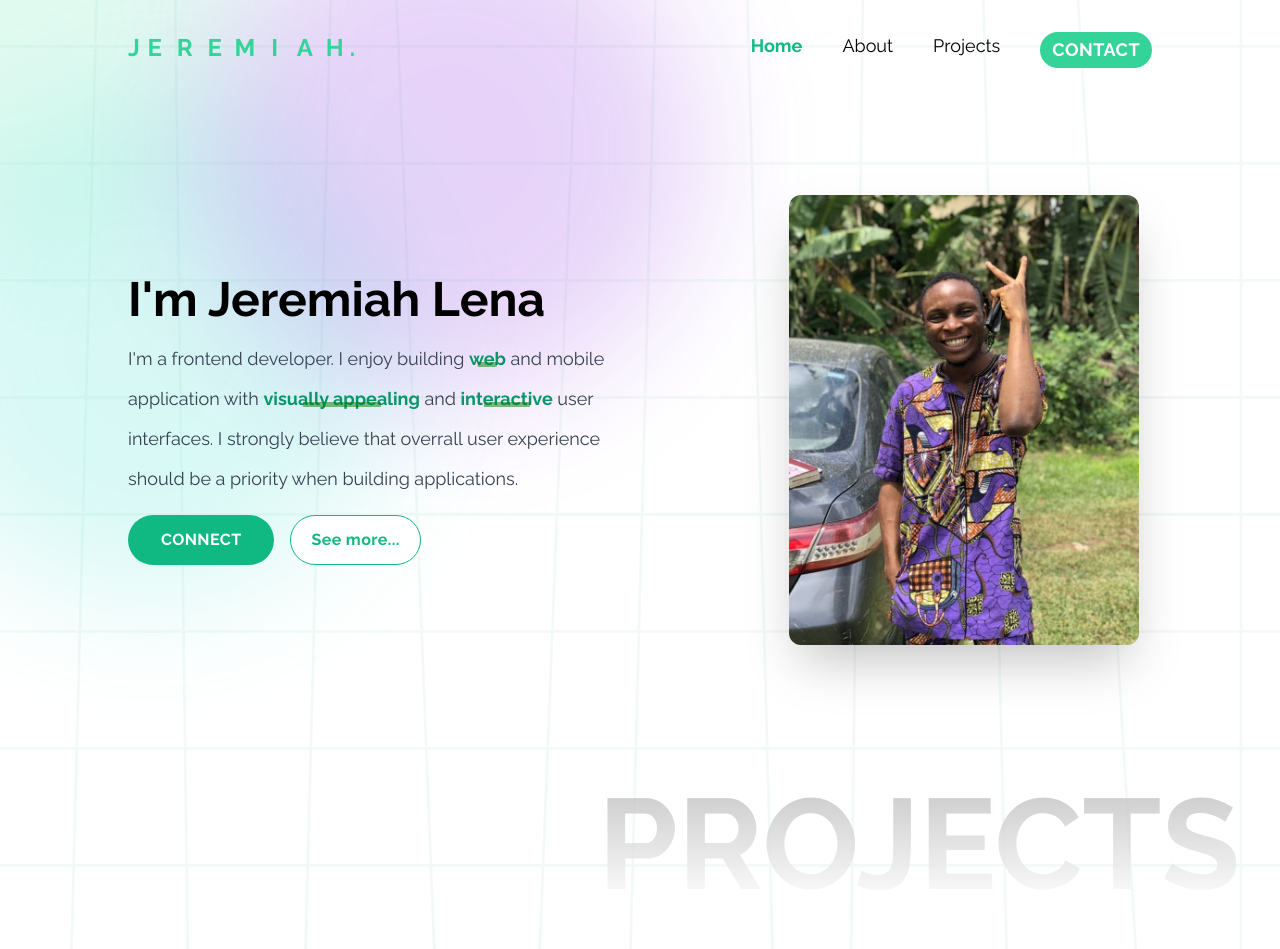
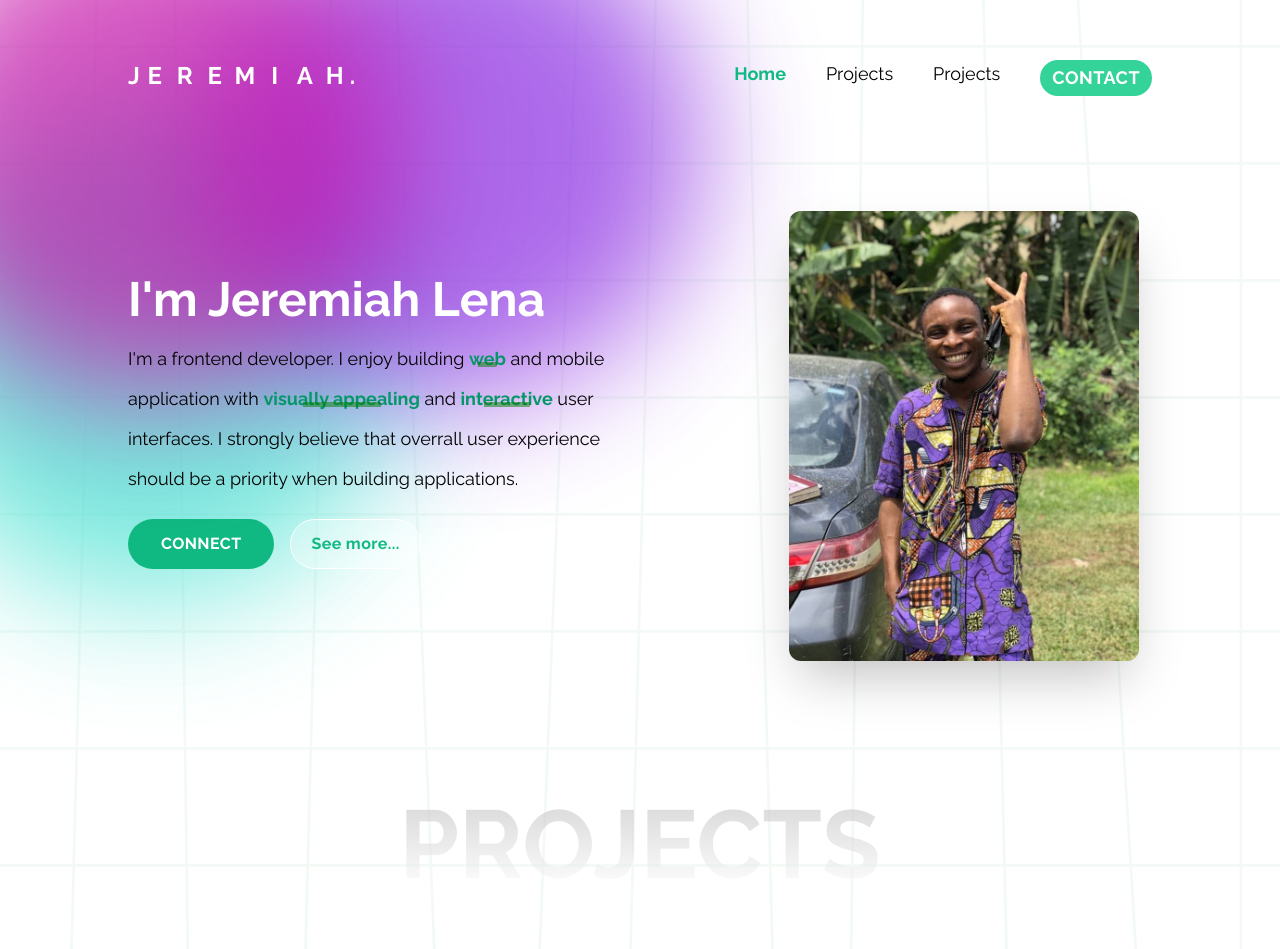
Before and after one commit to lenajeremy/portfolio, a React (Create React App) app: page / in a window 1280 px wide. Shown: the top 949 px of the page. Built offline with nearby package versions, Linux system fonts and the light colour scheme; no server answers; the database is empty; the HTML template or start-up script is replaced by a standard one.

Commit message:
silly changes and im tired

```diff
--- a/package.json
+++ b/package.json
@@ -3,8 +3,8 @@
   "version": "0.1.0",
   "private": true,
   "dependencies": {
-    "@ckeditor/ckeditor5-build-classic": "^31.1.0",
-    "@ckeditor/ckeditor5-react": "^3.0.3",
+    "@ckeditor/ckeditor5-build-classic": "23.1.0",
+    "@ckeditor/ckeditor5-react": "3.0.0",
     "@testing-library/jest-dom": "^5.11.4",
     "@testing-library/react": "^11.1.0",
     "@testing-library/user-event": "^12.1.10",
@@ -13,6 +13,7 @@
     "@types/react": "^17.0.0",
     "@types/react-dom": "^17.0.0",
     "axios": "^0.24.0",
+    "firebase": "^9.6.1",
     "framer-motion": "^5.5.5",
     "react": "^17.0.2",
     "react-dom": "^17.0.2",
--- a/src/App.css
+++ b/src/App.css
@@ -4,7 +4,7 @@
 
 
 html{
-    color-scheme: dark light;
+    color-scheme: light dark;
     scroll-behavior: smooth;
 
 }
--- a/src/App.tsx
+++ b/src/App.tsx
@@ -11,8 +11,6 @@ import { MyStack } from './components/MyStack'
 import { BrowserRouter, Routes, Route, Outlet } from 'react-router-dom'
 import { AnimatePresence, AnimateSharedLayout } from 'framer-motion'
 import { Contact } from './components/Contact'
-// import { CKEditor } from '@ckeditor/ckeditor5-react'
-// import ClassicEditor from '@ckeditor/ckeditor5-build-classic'
 
 const HomePage = () => (
   <React.Fragment>
--- a/src/components/Footer.tsx
+++ b/src/components/Footer.tsx
@@ -2,7 +2,7 @@ import React from 'react';
 
 const Footer: React.FC = () => {
     return (
-        <footer className='p-10 bg-green-800 text-center mb-64'>
+        <footer className='p-10 bg-green-800 text-center'>
             <div className=" tracking-xl header__logo text-white text-lg font-bold pointer">Jeremiah <span
                 className='text-green-500 bg-white px-2 py-0.5 rounded tracking-wide'>LENA</span></div>
             <p className="text-white">Designed by Jeremiah Lena &copy; 2020</p>
--- a/src/components/Header.tsx
+++ b/src/components/Header.tsx
@@ -10,20 +10,20 @@ import {
 export const Header: React.FC = () => {
   const { scrollY } = useViewportScroll()
 
-  const width = useTransform(scrollY, [0, 100], [30, 0])
-  const opacity = useTransform(scrollY, [0, 100], [1, 0])
-  const scale = useTransform(scrollY, [30, 100], [1, 2])
+  const width = useTransform(scrollY, [0, 150], [30, 0])
+  const opacity = useTransform(scrollY, [0, 150], [1, 0])
+  const scale = useTransform(scrollY, [50, 150], [1, 2])
   const translateX = useTransform(scale, value => (value - 1)  * 48)
 
   return (
     <React.Fragment>
-      <header className="header flex md:py-8 justify-between md:px-32 p-10">
+      <header className="header flex md:py-10 justify-between md:px-32 p-10 bg-dark">
         <Link to="/">
           <motion.div
             style={{ scale, x: translateX }}
             className="header__logo text-green-400 text-2xl font-bold pointer"
           >
-            <motion.span className="logo-j1" whileHover={{ y: -5 }}>
+            <motion.span className="logo-j1" whileHover={{ y: -6 }}>
               J
             </motion.span>
             <motion.span
@@ -84,7 +84,7 @@ export const Header: React.FC = () => {
               <a href="/">Home</a>
             </li>
             <li className="header__navitem">
-              <a href="/">About</a>
+              <a href="/">Projects</a>
             </li>
             <li className="header__navitem">
               <a href="/">Projects</a>
--- a/src/components/Hero.tsx
+++ b/src/components/Hero.tsx
@@ -8,11 +8,11 @@ const Hero: React.FC = () => {
 
   return (
     <div className="hero grid md:grid-cols-2 gap-4 h-3/4 text-center md:text-left content-center">
-      <div className="absolute blurred-blob bg-green-300 rounded-full filter blur-3xl"></div>
+      <div className="absolute blurred-blob rounded-full filter blur-3xl"></div>
       <div className="absolute blurred-blob rounded-full filter blur-3xl"></div>
       <div className="absolute blurred-blob rounded-full filter blur-3xl"></div>
 
-      <div className="rounded items-center md:pl-32 w-full h-full space-y-4 md:pt-20 relative order-1 md:order-0">
+      <div className="rounded items-center md:pl-32 w-full h-full space-y-4 md:pt-16 relative order-1 md:order-0">
         <h1 className="text-3xl md:text-5xl font-semibold md:font-bold">
           I'm Jeremiah Lena
         </h1>
@@ -41,7 +41,7 @@ const Hero: React.FC = () => {
           <motion.button
             whileHover={{ scale: 1.1 }}
             whileTap={{ scale: 0.9, rotate: -3 }}
-            className="border-green-500 hover:bg-green-500 hover:text-white border rounded-full bg-white text-green-500 tracking-wide px-5 py-2 font-bold"
+            className="hover:bg-green-500 bg-white bg-opacity-30 text-green-500 hover:text-white hover:border-green-500 border border-white rounded-full bg-transparent tracking-wide px-5 py-2 font-bold"
           >
             See more...
           </motion.button>
--- a/src/components/MyStack.tsx
+++ b/src/components/MyStack.tsx
@@ -10,10 +10,10 @@ export const MyStack = () => {
 
   return (
     <div className="md:p-10 technologies h-screen overflow-hidden flex flex-col justify-center">
-      <h1 className="text-right text-8xl uppercase text-white font-bold primary">
+      <h1 className="text-center text-8xl uppercase text-white font-bold primary">
         TECHNOLOGIES
       </h1>
-      <motion.div className='flex gap-10'>
+      <motion.div className='flex gap-24'>
         <div className='html'>
             <img src={html} alt="" />
         </div>
--- a/src/components/Projects.tsx
+++ b/src/components/Projects.tsx
@@ -3,6 +3,8 @@ import React, { useEffect, useState } from 'react'
 import { Link } from 'react-router-dom'
 import { Loader } from './Loader'
 import { motion } from 'framer-motion'
+import app from '../firebase'
+import { getFirestore, getDocs, collection, DocumentData } from 'firebase/firestore'
 
 export interface ProjectInterface {
   title: string
@@ -16,7 +18,7 @@ export interface ProjectInterface {
 }
 
 export function getSingleProjectFromRequest(
-  projectRequest: any,
+  projectRequest: DocumentData,
 ): ProjectInterface {
   return {
     title: projectRequest.title,
@@ -30,43 +32,46 @@ export function getSingleProjectFromRequest(
   }
 }
 
-export function getProjectArrayFromRequest(
+export function getProjectArrayFromFirebase(
   projectsRequest: any,
 ): ProjectInterface[] {
   return projectsRequest.map((project: any) => ({
     title: project.title,
     description: project.description,
     content: project.content,
-    primaryImageURL: project.main_image.imageURL,
-    otherImages: project.other_images,
-    liveURL: project.live_url,
-    githubURL: project.github_url,
+    primaryImageURL: project.images.find((image:any) => image.isPrimaryImage).imageURL,
+    otherImages: project.images.filter((image: any) => !image.isPrimaryImage),
+    liveURL: project.liveURL,
+    githubURL: project.githubURL,
     slug: project.slug,
   }))
 }
 
 const Projects = () => {
+  const db = getFirestore(app)
   const [projects, setProjects] = useState<ProjectInterface[]>([])
   const [loading, setLoading] = useState<boolean>(true)
 
   useEffect(() => {
     ;(async function () {
-      const { data } = await axios.get('/get_projects')
-      setProjects(getProjectArrayFromRequest(data.projects))
-      setTimeout(() => {
-        setLoading(false)
-      }, 2000)
+      const querySnapShot = await getDocs(collection(db, 'Projects'))
+      const projectsArray = querySnapShot.docs.map(doc => doc.data())
+      // console.log(projectsArray)
+      setProjects(getProjectArrayFromFirebase(projectsArray));
+      setLoading(false)
     })()
   }, [])
 
   return (
     <div className="md:p-10 projectsContainer">
-      <h1 className="text-right text-9xl -m:3xl uppercase text-white font-bold primary">
+      <motion.h1
+        className="text-center text-8xl uppercase text-white font-bold primary"
+      >
         Projects
-      </h1>
+      </motion.h1>
       <section
         id="section2"
-        className="p-2 h-screen place-content-center grid gap-6 gap-y-10 grid-cols-3 grid-rows-2 my-16"
+        className="h-screen place-content-center grid gap-6 gap-y-10 md:grid-cols-3 grid-rows-2 my-16"
       >
         {loading ? (
           <Loader dotColor="bg-white" />
--- /dev/null
+++ b/src/firebase.ts
@@ -0,0 +1,14 @@
+import {initializeApp} from 'firebase/app'
+
+const firebaseConfig = {
+  apiKey: "AIzaSyDeK3YpGhjutyg3qqzDyKEa-YthCuVYtNw",
+  authDomain: "portfolio-36ef9.firebaseapp.com",
+  projectId: "portfolio-36ef9",
+  storageBucket: "portfolio-36ef9.appspot.com",
+  messagingSenderId: "713774971105",
+  appId: "1:713774971105:web:c943e020863b78a14c9fa0"
+};
+
+const app = initializeApp(firebaseConfig);
+
+export default app;
--- a/src/portfolio.css
+++ b/src/portfolio.css
@@ -24,10 +24,7 @@ body {
 
 @media (prefers-color-scheme: dark) {
   body {
-    background-color: black;
-  }
-  .blurred-blob {
-    display: none;
+    background-color: rgba(31, 31, 31, 0.863);
   }
 }
 
@@ -36,8 +33,14 @@ header {
   transition: background-color ease 300ms;
   position: -webkit-sticky;
   position: sticky;
-  top: 0px;
+  top: 20px;
   z-index: 999;
+}
+
+@media (prefers-color-scheme: light) {
+  header .header__logo {
+    color: white;
+  }
 }
 
 header .header__letter {
@@ -45,13 +48,6 @@ header .header__letter {
   display: inline-grid;
   place-content: center;
   width: 30px;
-}
-
-.hero .bg-green-300 {
-  -webkit-transform: translate(-50%, -50%);
-          transform: translate(-50%, -50%);
-  left: 50%;
-  top: 50%;
 }
 
 @-webkit-keyframes fadeInUp {
@@ -178,6 +174,17 @@ button {
   height: 80vh;
 }
 
+.hero h1, .hero h4 {
+  color: white;
+  position: relative;
+  z-index: 1;
+}
+
+.hero h4 {
+  color: black;
+  margin-bottom: 20px !important;
+}
+
 @media (prefers-color-scheme: dark) {
   .hero h4 {
     color: #ddd;
@@ -187,18 +194,26 @@ button {
 .hero .blurred-blob {
   width: 500px;
   height: 500px;
-  opacity: 0.2;
+  opacity: 0.7;
+}
+
+@media (prefers-color-scheme: dark) {
+  .hero .blurred-blob {
+    opacity: 0.2;
+  }
 }
 
 .hero .blurred-blob:nth-of-type(1) {
-  top: 0;
-  left: 10px;
+  top: -100px;
+  left: -100px;
+  z-index: 1;
+  background-color: #c712a9;
 }
 
 .hero .blurred-blob:nth-of-type(2) {
-  background-color: turquoise;
   top: 100px;
   left: -100px;
+  background-color: turquoise;
 }
 
 .hero .blurred-blob:nth-of-type(3) {
@@ -218,16 +233,23 @@ button {
      object-fit: cover;
 }
 
-.projectsContainer h1, .technologies h1 {
-  background-image: -webkit-gradient(linear, left top, left bottom, from(#1f1f1f), to(#c9c9c9));
-  background-image: linear-gradient(to bottom, #1f1f1f, #c9c9c9);
-  opacity: 0.7;
+.projectsContainer,
+.technologies {
+  overflow-x: hidden;
+}
+
+.projectsContainer h1,
+.technologies h1 {
+  background-image: -webkit-gradient(linear, left top, left bottom, from(#1f1f1f), to(#ababab));
+  background-image: linear-gradient(to bottom, #1f1f1f, #ababab);
+  opacity: 0.5;
   -webkit-background-clip: text;
   color: transparent;
 }
 
 @media (prefers-color-scheme: light) {
-  .projectsContainer h1, .technologies h1 {
+  .projectsContainer h1,
+  .technologies h1 {
     background-image: -webkit-gradient(linear, left top, left bottom, from(#b1b1b1), to(#ffffff));
     background-image: linear-gradient(to bottom, #b1b1b1, #ffffff);
   }
@@ -416,7 +438,7 @@ button {
 .article {
   width: 65%;
   margin: auto;
-  margin-top: -30px;
+  margin-top: 30px;
 }
 
 .article > * {
@@ -440,7 +462,7 @@ button {
 }
 
 .projectContent h2 {
-  font-size: 2.0em;
+  font-size: 2em;
 }
 
 .projectContent h3 {
--- a/src/portfolio.scss
+++ b/src/portfolio.scss
@@ -1,101 +1,94 @@
 @keyframes backgroundAnimation {
-
-    100%{
+  100% {
     background-position: -750px -100px;
   }
 }
-body{
+body {
   font-family: 'Raleway', sans-serif;
   background-image: url(assets/images/lines.svg);
   background-position: -50px -100px;
-    animation: backgroundAnimation 1.5s cubic-bezier(.19,.8,.63,1.01) forwards;
+  animation: backgroundAnimation 1.5s cubic-bezier(0.19, 0.8, 0.63, 1.01)
+    forwards;
   transition: background-position 300ms ease;
   background-attachment: fixed;
   min-height: 100vh;
 }
 
-@media (prefers-color-scheme:dark) {
-    body{
-        background-color: black;
-    }
-
-    .blurred-blob{
-        display: none;
+@media (prefers-color-scheme: dark) {
+  body {
+    background-color: rgba(31, 31, 31, 0.863);
   }
 }
 
-header
-{
+header {
   transition: background-color ease 300ms;
   position: sticky;
-    top: 0px;
+  top: 20px;
   z-index: 999;
 
-    .header__letter{
+  @media (prefers-color-scheme: light) {
+    .header__logo {
+      color: white;
+    }
+  }
+
+  .header__letter {
     display: inline-grid;
     place-content: center;
     width: 30px;
-
   }
-
 }
-.hero{
-    .bg-green-300{
-        transform: translate(-50%, -50%);
-        left: 50%;
-        top: 50%;
-    }
+.hero {
   @keyframes fadeInUp {
-        from{
+    from {
       opacity: 0;
       transform: translateY(30px);
     }
-        to{
+    to {
       opacity: 1;
       transform: translateY(0);
     }
   }
-    h1{
+  h1 {
     opacity: 0;
     animation: fadeInUp 400ms 500ms forwards ease-out;
     line-height: 1em;
     transition: all 500ms ease;
   }
-    h4{
+  h4 {
     opacity: 0;
     animation: fadeInUp 600ms 900ms forwards;
   }
 }
 
-
-@keyframes animate{
-    0%{
+@keyframes animate {
+  0% {
     top: 30%;
     left: 70%;
     transform: translate(-50%, -40%) scale(1.2);
   }
-    50%{
+  50% {
     top: 20%;
     left: 40%;
     transform: translate(-60%, -40%) scale(0.9);
   }
-    80%{
+  80% {
     top: 70%;
     left: 20%;
     transform: translate(-50%, -80%) scale(1);
   }
-    100%{
+  100% {
     top: 30%;
     left: 70%;
     transform: translate(-50%, -40%) scale(1.2);
   }
 }
-.custom_underline.primary{
+.custom_underline.primary {
   position: relative;
   cursor: pointer;
   font-weight: bold;
 
-    &::before{
+  &::before {
     content: '';
     position: absolute;
     background: green;
@@ -108,76 +101,98 @@ header
   }
 }
 
-button{
+button {
   transition: background-color 0.3s ease;
 }
 
-.hero{
+.hero {
   z-index: 1;
   height: 80vh;
 
-    @media (prefers-color-scheme: dark){
+  h1,h4{
+      color: white;
+      position: relative;
+      z-index: 1;
+  }
+
   h4{
+    color: black;
+      margin-bottom: 20px!important;
+  }
+
+  @media (prefers-color-scheme: dark) {
+    h4 {
       color: #ddd;
     }
   }
 
-    .blurred-blob{
+  .blurred-blob {
     width: 500px;
     height: 500px;
+    opacity: 0.7;
+
+    @media (prefers-color-scheme: dark) {
+      & {
         opacity: 0.2;
+      }
+    }
+
     // background-blend-mode: luminosity;
     // mix-blend-mode: lighten;
 
-        &:nth-of-type(1){
-            top: 0;
-            left: 10px;
+    &:nth-of-type(1) {
+      top: -100px;
+      left: -100px;
+      // left: 50%;
+      // top: 50%;
+      // transform: translate(-50%, -50%);
+      z-index: 1;
+      background-color: rgb(199, 18, 169);
     }
 
-        &:nth-of-type(2){
-            background-color: turquoise;
+    &:nth-of-type(2) {
       top: 100px;
       left: -100px;
-
+      background-color: turquoise;
     }
-        &:nth-of-type(3){
+    &:nth-of-type(3) {
       background-color: blueviolet;
       // opacity: 0.2;
       top: -100px;
       left: 200px;
     }
-
   }
 
-    .myImageContainer{
+  .myImageContainer {
     width: 350px;
     height: 450px;
     overflow: hidden;
 
-        img{
+    img {
       object-fit: cover;
     }
   }
+}
+.projectsContainer,
+.technologies {
+  overflow-x: hidden;
 
-}
-.projectsContainer, .technologies{
-    h1{
-        background-image: linear-gradient(to bottom, #1f1f1f, rgb(201, 201, 201));
+  h1 {
+    background-image: linear-gradient(to bottom, #1f1f1f, #ababab);
     // margin-bottom: -110px;
-        opacity: 0.7;
+    opacity: 0.5;
     -webkit-background-clip: text;
     color: transparent;
 
-        @media (prefers-color-scheme:light){
-        background-image: linear-gradient(to bottom, #b1b1b1, #ffffff)
-
+    @media (prefers-color-scheme: light) {
+      background-image: linear-gradient(to bottom, #b1b1b1, #ffffff);
     }
   }
 }
-.project{
+.project {
   overflow: hidden;
 
-    .project__content{
+  .project__content {
     background: rgba(54, 54, 54, 0.7);
     transform: scale(1) translate(0%, 0%);
     height: 100%;
@@ -185,103 +200,100 @@ button{
     transition: opacity 0.3s ease-in-out;
     opacity: 0;
   }
-    .project__image{
+  .project__image {
     transition: transform 0.3s ease-in-out;
   }
 }
 .project:hover,
-.project--hover{
-    .project__content{
+.project--hover {
+  .project__content {
     opacity: 1;
   }
-    .project__image{
+  .project__image {
     transform: scale(1.05);
   }
 }
 
-.loaderContainer
-{
+.loaderContainer {
   display: flex;
   align-items: center;
   justify-content: center;
 }
 
 @keyframes dotAnimation1 {
-    0%{
+  0% {
     transform: translateX(0px) scale(1);
     opacity: 0.3;
   }
-    50%{
+  50% {
     transform: translateX(-10px) scale(1.2);
     opacity: 1;
   }
-    100%{
+  100% {
     transform: translateX(0px) scale(1);
     opacity: 0.3;
   }
 }
 
 @keyframes dotAnimation2 {
-    0%{
+  0% {
     transform: translateX(0px) scale(1);
     opacity: 0.3;
   }
-    50%{
+  50% {
     transform: scale(1.2);
     opacity: 1;
   }
-    100%{
+  100% {
     transform: scale(1);
     opacity: 0.3;
   }
 }
 
 @keyframes dotAnimation3 {
-    0%{
+  0% {
     transform: translateX(0px) scale(1);
     opacity: 0.3;
   }
-    50%{
+  50% {
     transform: translateX(10px) scale(1.2);
     opacity: 1;
   }
-    100%{
+  100% {
     transform: translateX(0px) scale(1);
     opacity: 0.3;
   }
 }
 
-.dot{
+.dot {
   width: 20px;
   height: 20px;
   border-radius: 50%;
   margin: 0 15px;
   opacity: 0.3;
 }
-.dot:nth-of-type(1){
+.dot:nth-of-type(1) {
   animation: dotAnimation1 1.2s infinite ease-out;
 }
-.dot:nth-of-type(2){
+.dot:nth-of-type(2) {
   animation: dotAnimation2 infinite 1.2s ease-out;
   animation-delay: 0.4s;
 }
-.dot:nth-of-type(3)
-{
+.dot:nth-of-type(3) {
   animation: dotAnimation3 1.2s infinite ease-out;
   animation-delay: 0.8s;
 }
 
-.article{
+.article {
   width: 65%;
   margin: auto;
-    margin-top: -30px;
+  margin-top: 30px;
 
-    > *{
+  > * {
     width: 87%;
     margin: auto;
   }
-    .primaryImage
-    {
+  .primaryImage {
     width: 100%;
     height: 400px;
     display: block;
@@ -291,28 +303,27 @@ button{
   }
 }
 
-.projectContent
-{
+.projectContent {
   // h1, h2, h3, h4, h5, h6{
   //     font-weight: bold;
   // }
-    h1{
+  h1 {
     font-size: 2.5em;
   }
-    h2{
-        font-size: 2.0em;
+  h2 {
+    font-size: 2em;
   }
-    h3{
+  h3 {
     font-size: 1.5em;
   }
-    p{
+  p {
     line-height: 2em;
     font-size: 18px;
   }
 }
 
-.technologies{
-    img{
+.technologies {
+  img {
     margin-top: 1em;
     filter: grayscale(1);
     mask-image: linear-gradient(to top, transparent, pink 90%);
```
Also changed, not shown: src/components/NewArticleForm.tsx (+12 -5 lines), 2 other files (tests, documents, lock files or other folders). Lines whose indentation alone changed are shown as unchanged.
